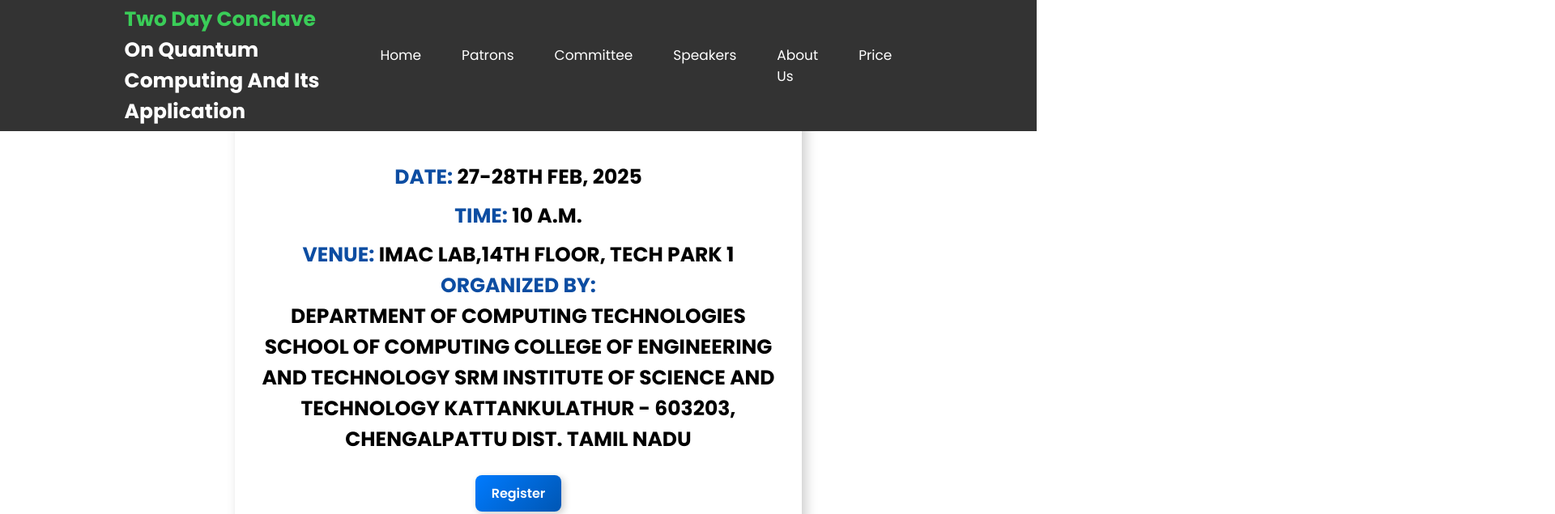
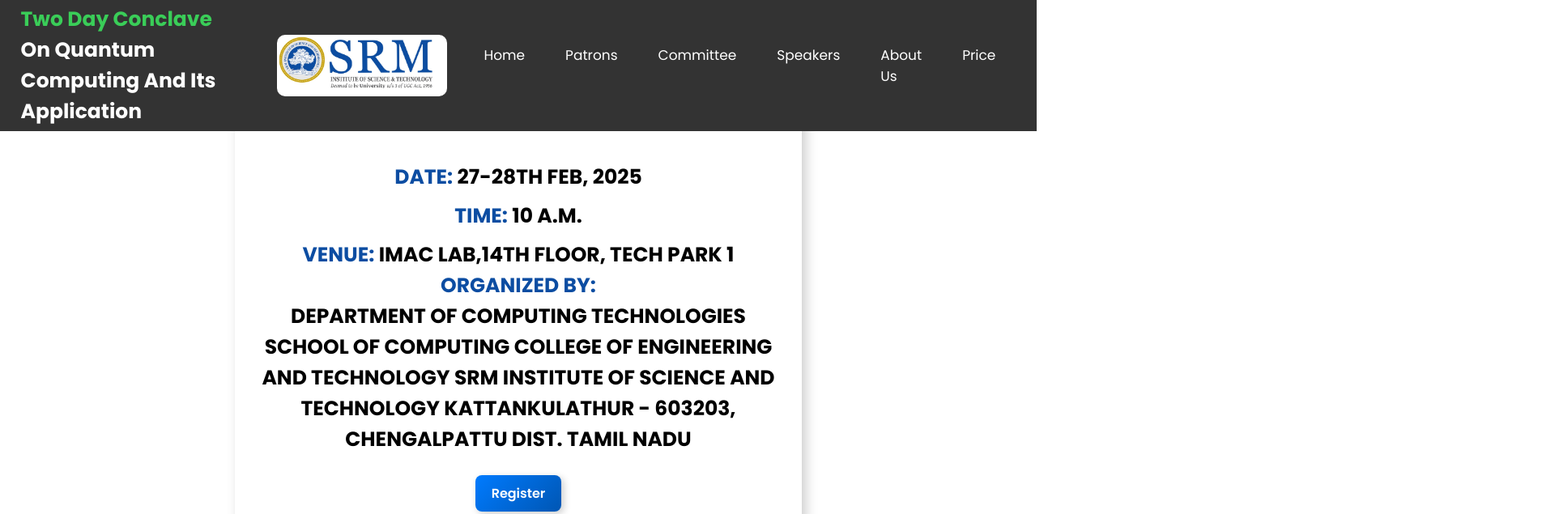
Before and after one commit to LokeshJasti05/Quantum-Conclave, a plain HTML site: page index.html in a window 1280 px wide. Shown: the top 635 px of the page at 81% size, 1920 px wide, since content can reach past the window. Drawn offline with nearby package versions, Linux system fonts and the light colour scheme; files whose address does not match are found by name.

Commit message:
srm logo

```diff
--- a/index.html
+++ b/index.html
@@ -26,6 +26,7 @@
             text-decoration: none;
             padding: 10px 15px;
             display: block;
+            font-size: 20px;
         }
 
         .navbar a:hover, .dropdown:hover .dropbtn {
@@ -68,8 +69,8 @@
 </head>
 <body>
     <header class="header">
-        <a href="#" class="logo"> <span>Two Day Conclave</span> on Quantum computing and its application</a>
-
+        <a href="#" class="logo"> <span>Two Day Conclave<br/></span> on Quantum computing and its application</a>
+        <img src="Assets/srmlogos/srm.jpg"/>
         <nav class="navbar">
             <a href="#">Home</a>
 
--- a/style.css
+++ b/style.css
@@ -40,8 +40,13 @@ body{
     display: flex;
     align-items: center;
     justify-content: space-between;
-    padding: 0.5rem 12%;
+    padding: 0.5rem 2%;
 
+}
+
+.header img{
+    width: 210px;
+    border-radius: 10px;
 }
 
 .header .logo{
```
